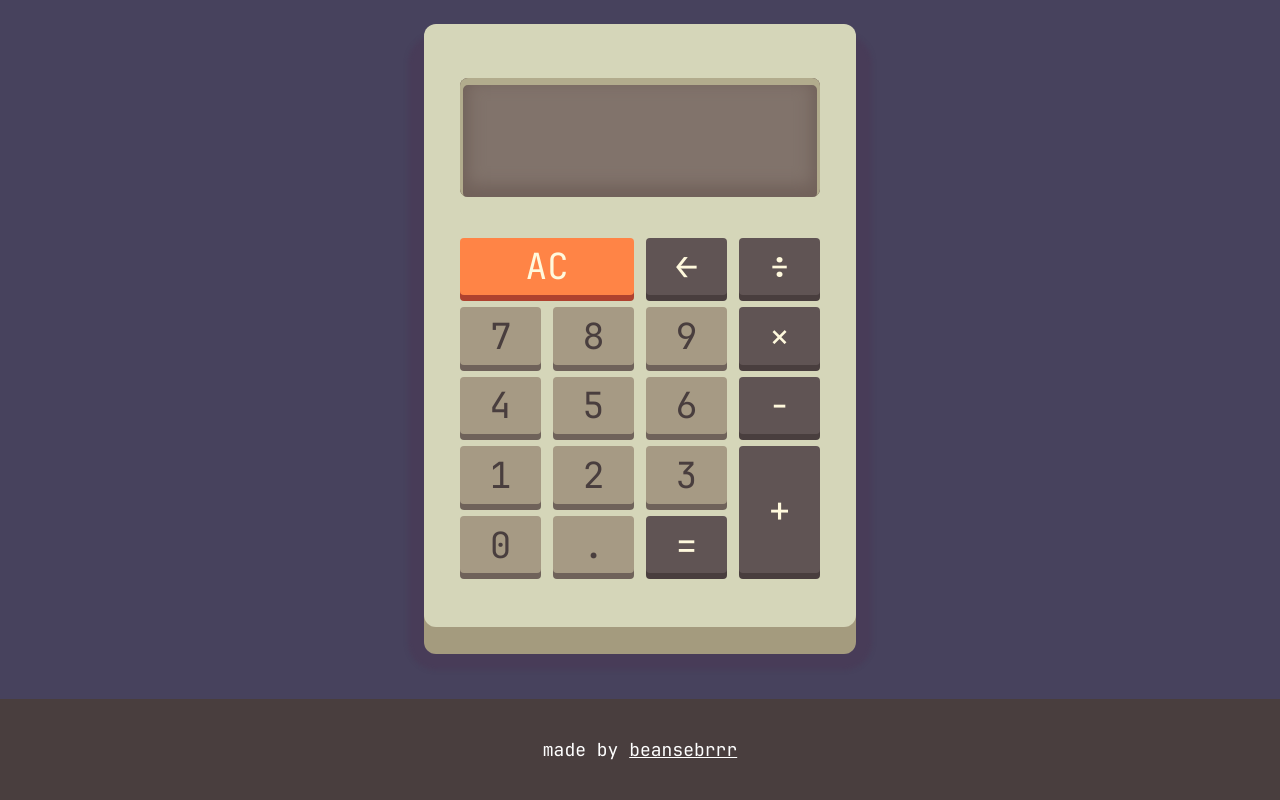
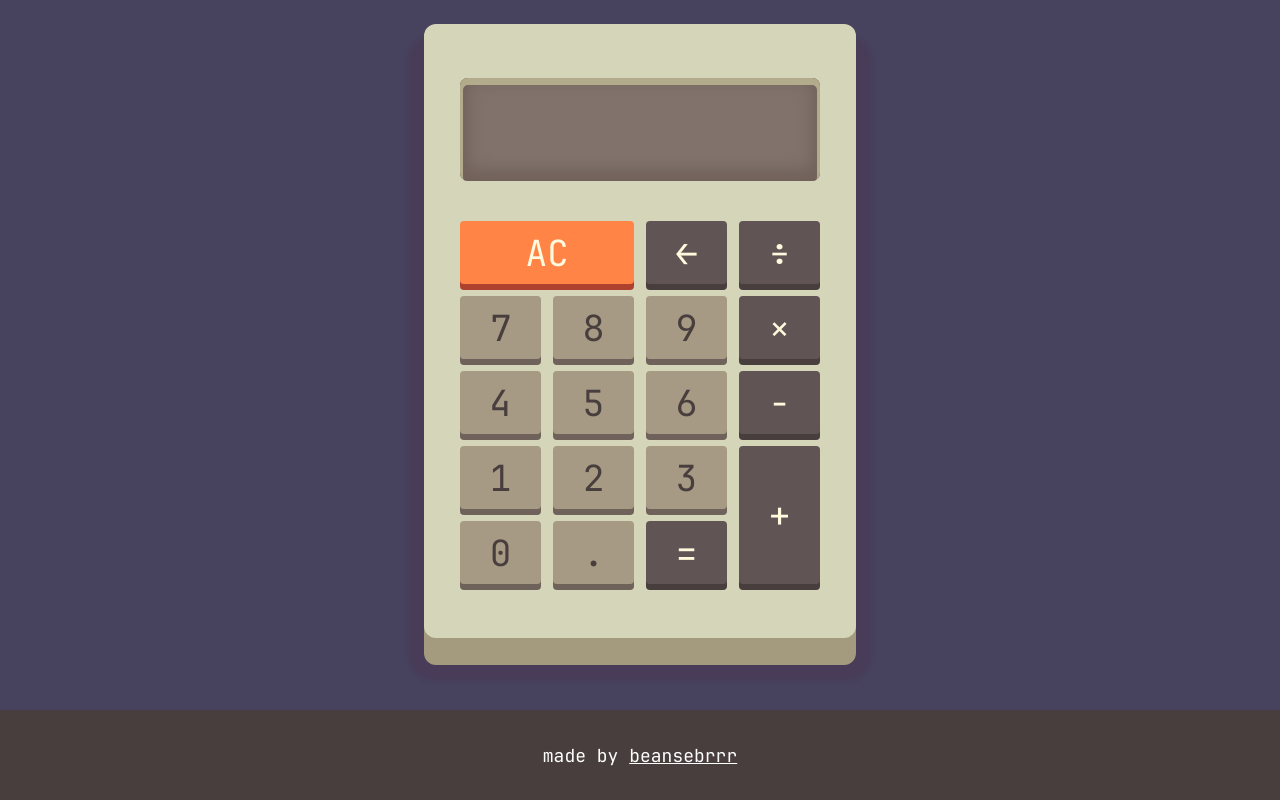
Before and after one commit to beansebrrr/calculator, a plain HTML site: page index.html in a window 1280 px wide. Drawn offline with Linux system fonts and the light colour scheme.

Commit message:
🎨 Shorten display height

```diff
--- a/style.css
+++ b/style.css
@@ -32,7 +32,7 @@ body {
 }
 
 button {
-  min-height: 1.6em;
+  min-height: 1.75em;
   background-color: #605454;
   color: #fff9dd;
   border: 0;
@@ -96,7 +96,7 @@ footer * {
   color: #fff9dd;
   text-align: end;
   margin-bottom: 0.75em;
-  padding: 0.5em 0.35em;
+  padding: 0.35em;
 }
 
 .btnSection {
```
